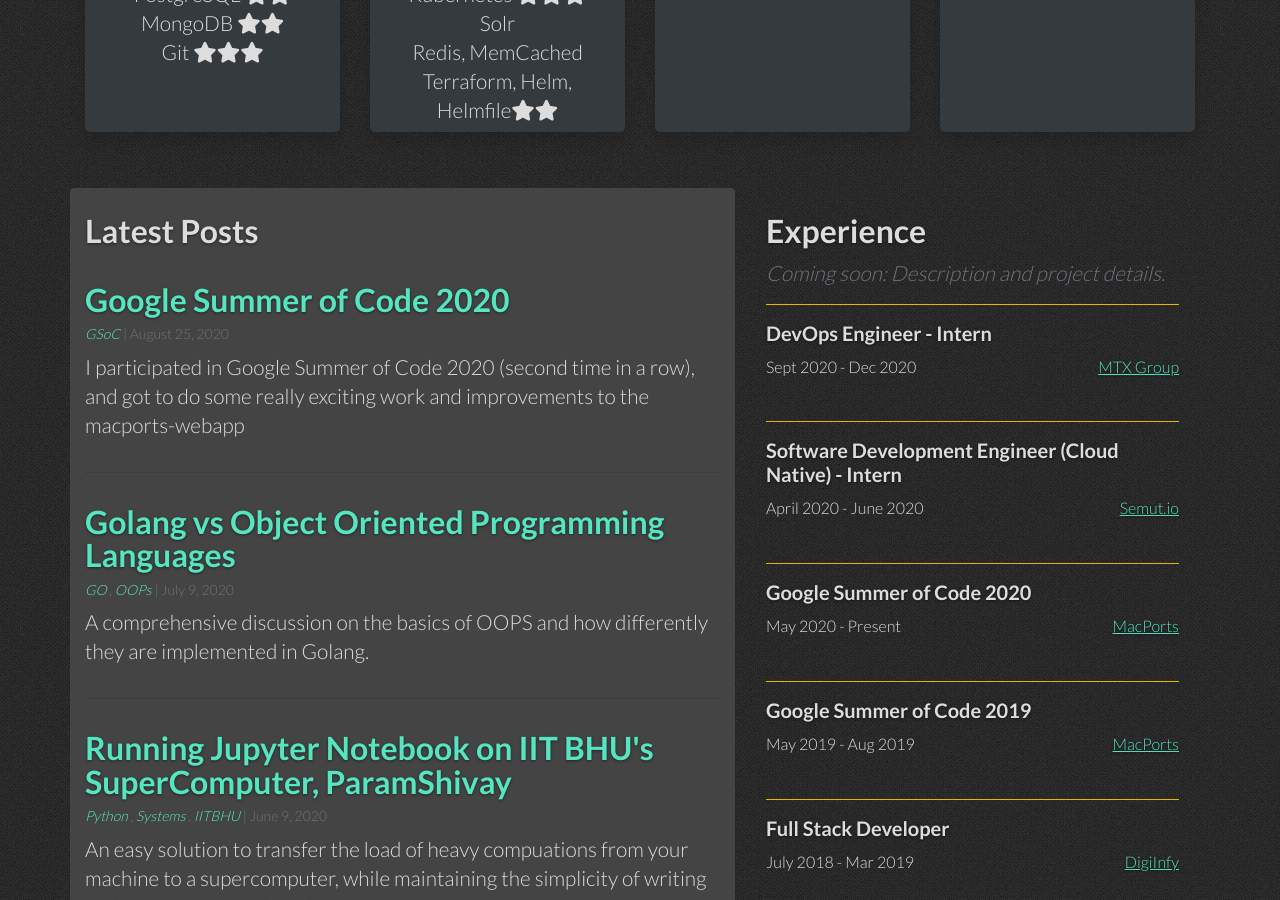
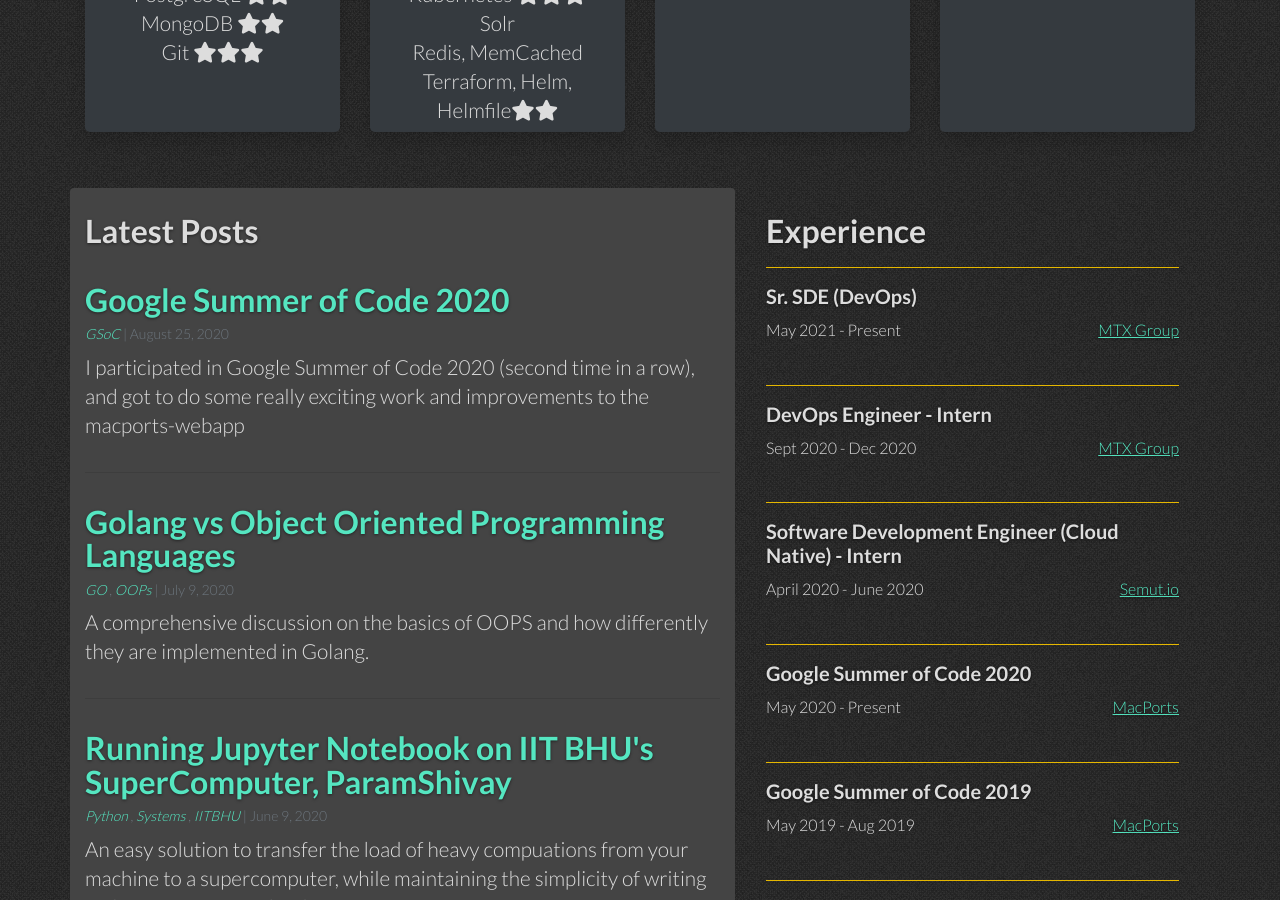
Before and after one commit to arjunsalyan/arjunsalyan.github.io, a Jekyll site: the page built from index.html, in a window 1280 px wide and 900 px high, scrolled down 982 px. Built offline with Jekyll 4.4.1, drawn with Linux system fonts in a browser that asks for light colours; nearby versions of some CDN libraries.

Commit message:
Homepage: Update work experience column

```diff
--- a/index.html
+++ b/index.html
@@ -25,8 +25,11 @@ home: True
     <div class="col-md-5 mt-2 mt-md-0">
       <div class="rounded-lg py-4 px-3">
         <h2 class="text-dark">Experience</h2>
-        <p class="text-italic text-muted">Coming soon: Description and project details.</p>
         <hr style="background-color: #fc0">
+        <div class="expr-list-item">
+          <h5 class="text-dark">Sr. SDE (DevOps)</h5>
+          <p style="font-size:1rem !important" class="my-0 text-secondary">May 2021 - Present <span class="float-right text-warning text-underlined">MTX Group</span></p>
+        </div><br><hr style="background-color: #fc0">
         <div class="expr-list-item">
           <h5 class="text-dark">DevOps Engineer - Intern</h5>
           <p style="font-size:1rem !important" class="my-0 text-secondary">Sept 2020 - Dec 2020 <span class="float-right text-warning text-underlined">MTX Group</span></p>
```
